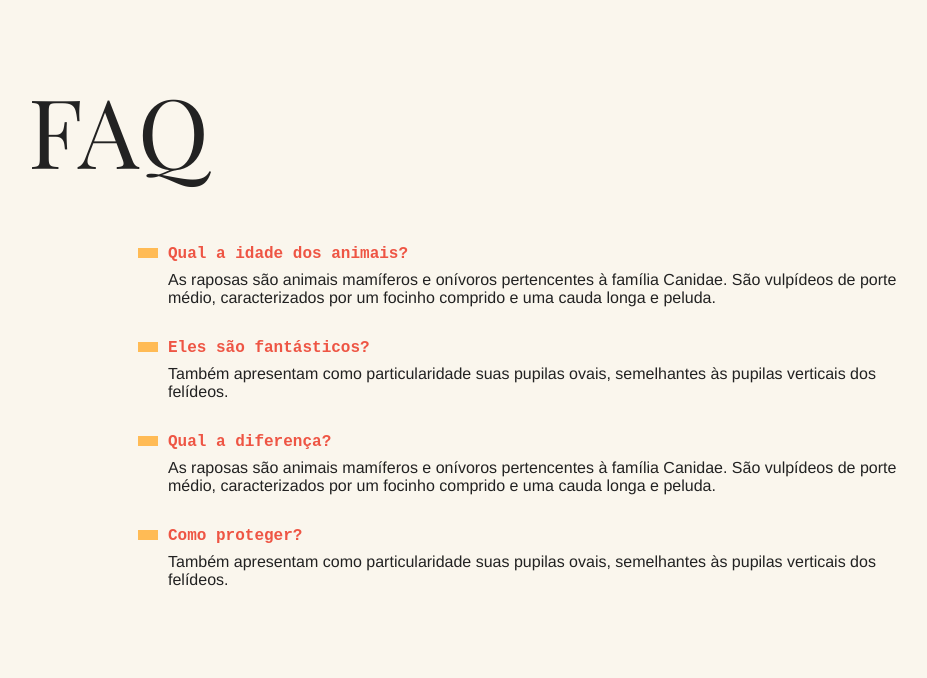
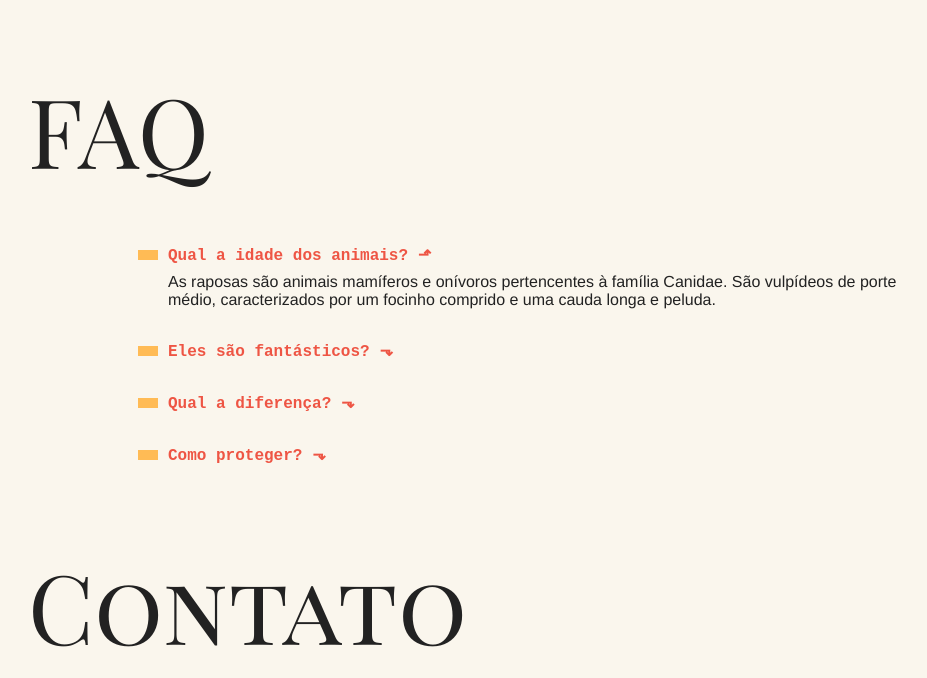
Before and after one commit to MatheusWFranca/animais-fantasticos, a plain HTML site: page index.html in a window 1280 px wide. Shown: the part 731-1409 px from the top of the page, without its empty margins (162-1089 px from the left). Drawn offline with Linux system fonts and the light colour scheme.

Commit message:
Accordion List

```diff
--- a/css/style.css
+++ b/css/style.css
@@ -251,3 +251,32 @@ body {
     transform: translate3d(0, 0, 0)
   }
 }
+
+.js .js-accordion dd {
+  display: none;
+}
+
+.js-accordion dt::after {
+  content: '⬎';
+  margin-left: 10px;
+}
+
+.js-accordion dt.ativo::after {
+  content: '⬏';
+}
+
+.js-accordion dd.ativo {
+  display: block;
+  animation: slideDown .5s forwards;
+}
+
+@keyframes slideDown {
+  from {
+    opacity: 0;
+    max-height: 0;
+  }
+  to {
+    opacity: 1;
+    max-height: 200px;
+  }
+}
--- a/index.html
+++ b/index.html
@@ -7,10 +7,8 @@
   <meta name="viewport" content="width=device-width, initial-scale=1.0">
   <link rel="preconnect" href="https://fonts.gstatic.com">
   <link href="https://fonts.googleapis.com/css2?family=Playfair+Display+SC&display=swap" rel="stylesheet">
+  <script>document.documentElement.className += ' js';</script>
   <link rel="stylesheet" href="css/style.css">
-  <script>
-    document.documentElement.className += 'js';
-  </script>
   <title>Animais Fanstásticos</title>
 </head>
 
@@ -110,7 +108,7 @@
 
   <section class="grid-section faq" id="faq">
     <h1 class="titulo">FAQ</h1>
-    <dl class="faq-lista">
+    <dl class="faq-lista js-accordion">
       <dt>Qual a idade dos animais?</dt>
       <dd>As raposas são animais mamíferos e onívoros pertencentes à família Canidae. São vulpídeos de porte médio,
         caracterizados por um focinho comprido e uma cauda longa e peluda.
--- a/script.js
+++ b/script.js
@@ -1,19 +1,43 @@
-const tabMenu = document.querySelectorAll(".js-tabmenu li");
-const tabContent = document.querySelectorAll(".js-tabcontent section");
+function initTabNav() {
+  const tabMenu = document.querySelectorAll('.js-tabmenu li');
+  const tabContent = document.querySelectorAll('.js-tabcontent section');
 
   if (tabMenu.length && tabContent.length) {
-  tabContent[0].classList.add("ativo");
+    tabContent[0].classList.add('ativo');
 
     function activeTab(index) {
       tabContent.forEach((section) => {
-      section.classList.remove("ativo");
+        section.classList.remove('ativo');
       });
-    tabContent[index].classList.add("ativo");
+      tabContent[index].classList.add('ativo');
     }
 
     tabMenu.forEach((itemMenu, index) => {
-    itemMenu.addEventListener("click", () => {
+      itemMenu.addEventListener('click', () => {
         activeTab(index);
       });
     });
   }
+}
+initTabNav();
+
+function initAccordion() {
+  const accordionList = document.querySelectorAll('.js-accordion dt');
+  const activeClass = 'ativo';
+
+  if (accordionList.length) {
+    accordionList[0].classList.add(activeClass)
+    accordionList[0].nextElementSibling.classList.add(activeClass);
+
+    function activeAccordion() {
+      this.classList.toggle('ativo');
+      this.nextElementSibling.classList.toggle(activeClass);
+    }
+
+    accordionList.forEach((item) => {
+      item.addEventListener('click', activeAccordion);
+    });
+  }
+}
+
+initAccordion();
```
Lines whose indentation alone changed are shown as unchanged.
